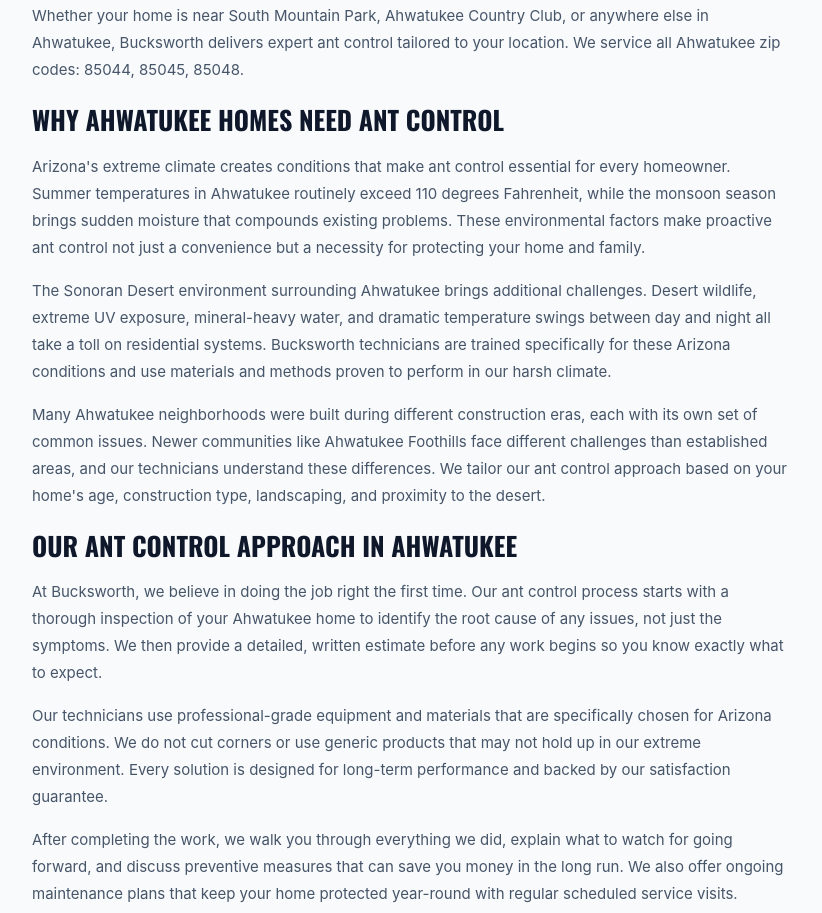
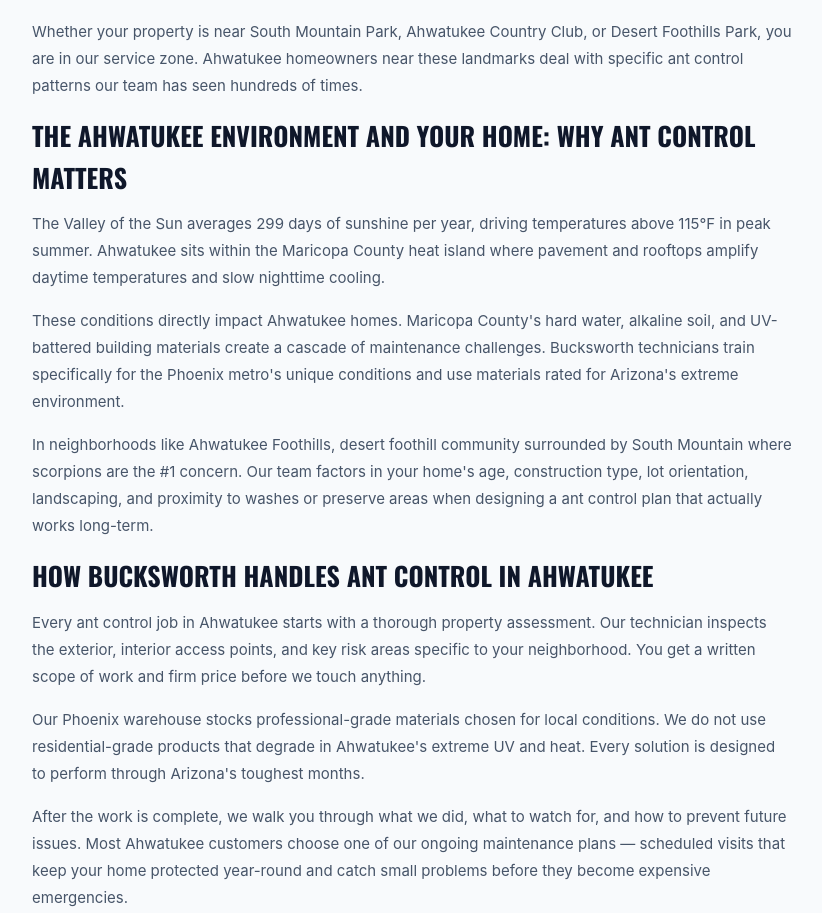
Before and after one commit to jordanmoore0120-cmd/Bucksworth-Site, a Next.js app: page /ahwatukee-az/pest-and-termite/ant-control in a window 1280 px wide. Shown: the part 1459-2372 px from the top of the page, without its empty margins (228-1050 px from the left). Built offline with nearby package versions, Linux system fonts and the light colour scheme; no server answers.

Commit message:
fix: 404 redirects, review schema, sub-service content uniqueness

```diff
--- a/src/app/[city]/[service]/[subservice]/page.tsx
+++ b/src/app/[city]/[service]/[subservice]/page.tsx
@@ -120,9 +120,10 @@
         addressCountry: "US",
       },
       geo: { "@type": "GeoCoordinates", latitude: city.lat, longitude: city.lng },
+      priceRange: "$$",
       aggregateRating: { "@type": "AggregateRating", ratingValue: "4.84", reviewCount: "2000", bestRating: "5" },
-      priceRange: "$$",
     },
+    aggregateRating: { "@type": "AggregateRating", ratingValue: "4.84", reviewCount: "2000", bestRating: "5" },
     areaServed: { "@type": "City", name: city.name, containedInPlace: { "@type": "State", name: "Arizona" } },
     availableChannel: {
       "@type": "ServiceChannel",
@@ -312,61 +313,97 @@
   const n0 = neighborhoods[0];
   const n1 = neighborhoods[1];
   const n2 = neighborhoods[2];
+  const n3 = neighborhoods[3];
   const topNhoods = neighborhoods.slice(0, 5).map((n) => n.name);
+  const svc = subName.toLowerCase();
+
+  // Hash city+sub for deterministic variation
+  const hash = (cityName + subName).split("").reduce((a, c) => a + c.charCodeAt(0), 0);
+  const variant = hash % 3;
+
+  // Branch-specific climate details
+  const climateDetail = branch === "Phoenix"
+    ? `The Valley of the Sun averages 299 days of sunshine per year, driving temperatures above 115°F in peak summer. ${cityName} sits within the ${county} County heat island where pavement and rooftops amplify daytime temperatures and slow nighttime cooling.`
+    : `The Tucson basin sits at 2,600 feet elevation where the Santa Cruz River corridor and five surrounding mountain ranges create a unique microclimate. ${cityName} in ${county} County experiences intense monsoon storms from July through September that bring flash flooding, humidity spikes, and rapid pest migration.`;
+
+  // Population-based community description
+  const popNum = parseInt(population.replace(/[^0-9]/g, ""));
+  const communityType = popNum > 200000
+    ? `As one of Arizona's largest cities with approximately ${population} residents, ${cityName} has an enormous range of housing stock — from 1960s ranch homes to brand-new master-planned communities`
+    : popNum > 50000
+    ? `${cityName}'s growing population of approximately ${population} residents means a mix of established neighborhoods and new construction, each presenting different ${svc} challenges`
+    : `${cityName} is a tight-knit community of approximately ${population} residents where neighbors share recommendations and word of mouth matters — which is exactly why Bucksworth maintains a 4.8-star rating here`;
 
   return [
     {
-      heading: `Professional ${subName} in ${cityName}, Arizona`,
+      heading: `${subName} Services in ${cityName}, ${county} County`,
       paragraphs: [
-        `${longDesc} Bucksworth Home Services has been the trusted choice for ${subName.toLowerCase()} in ${cityName} and the greater ${branch} metro area since 2013. Our licensed, insured technicians bring years of Arizona-specific experience to every job — from ${n0 ? n0.name : "established neighborhoods"} to ${n1 ? n1.name : "new subdivisions"} and everywhere in between.`,
-        `${cityName} homeowners face unique challenges that generic solutions cannot address. With a population of approximately ${population} residents across ${county} County, the demand for expert ${subName.toLowerCase()} continues to grow. Bucksworth meets that demand with same-day service availability, transparent pricing, and a satisfaction guarantee on every job.`,
-        `Whether you are dealing with an emergency situation or planning preventive maintenance, our ${cityName} ${subName.toLowerCase()} team is ready to help. Call ${phone} for a free inspection and upfront estimate with no hidden fees or surprise charges.`,
+        `${longDesc} Bucksworth Home Services has delivered expert ${svc} in ${cityName} since 2013, and we understand that ${county} County properties face conditions that national chains and generic providers simply cannot address.${n0 ? ` From ${n0.name}${n0.zips[0] ? ` (${n0.zips[0]})` : ""} to ${n1 ? n1.name : "surrounding areas"}${n1?.zips[0] ? ` (${n1.zips[0]})` : ""}, our licensed technicians tailor every job to the specific property and neighborhood.` : ""}`,
+        `${communityType}. Bucksworth matches the right technician, equipment, and approach to each situation, backed by same-day availability and free upfront estimates.`,
+        `Need ${svc} in ${cityName} today? Call ${phone} — our ${branch} dispatch team can often get a technician to your door within hours, not days.`,
       ],
     },
     {
-      heading: `${subName} Across ${cityName} Neighborhoods`,
+      heading: `Neighborhood-Level ${subName} in ${cityName}`,
       paragraphs: [
-        neighborhoods.length > 0
-          ? `Every ${cityName} neighborhood has its own ${subName.toLowerCase()} challenges. ${n0 ? `In ${n0.name} (zip ${n0.zips[0] || ""}), ${n0.desc.toLowerCase()}` : ""} ${n1 ? `Over in ${n1.name} (zip ${n1.zips[0] || ""}), ${n1.desc.toLowerCase()}` : ""} Our technicians understand these differences and customize their approach for each area.`
-          : `Different areas of ${cityName} face different ${subName.toLowerCase()} challenges based on their proximity to the desert, construction era, and landscaping style. Our technicians customize their approach for each neighborhood.`,
+        n0
+          ? `${n0.name} — ${n0.desc} Our technicians who service ${n0.name} properties know these conditions and arrive prepared with the right equipment and materials for the job.`
+          : `${cityName}'s neighborhoods vary widely in age, construction style, and landscaping. Desert-adjacent properties face different ${svc} challenges than homes in established, irrigated communities. Our technicians evaluate each property individually.`,
+        n1
+          ? `${n1.name} — ${n1.desc} The contrast between ${n0 ? n0.name : "other areas"} and ${n1.name} is exactly why Bucksworth never uses a one-size-fits-all approach in ${cityName}.`
+          : `Whether your home backs up to open desert or sits in a mature subdivision with irrigated landscaping, Bucksworth adapts our ${svc} methods to your specific environment.`,
         n2
-          ? `${n2.name} residents often deal with different issues than those in ${n0 ? n0.name : cityName + " proper"}. ${n2.desc} That is why Bucksworth does not offer one-size-fits-all solutions. When our technician arrives at your ${cityName} home, they assess your specific property, your neighborhood's unique characteristics, and the local environment before recommending a plan.`
-          : `Our technicians do not offer one-size-fits-all solutions. When they arrive at your ${cityName} home, they assess your specific property, your neighborhood's unique characteristics, and the local environment before recommending a plan.`,
-        landmarks.length > 0
-          ? `Whether your home is near ${landmarks[0]}${landmarks.length > 1 ? `, ${landmarks[1]}` : ""}, or anywhere else in ${cityName}, Bucksworth delivers expert ${subName.toLowerCase()} tailored to your location. We service all ${cityName} zip codes: ${zips || "call for coverage"}.`
-          : `We service all ${cityName} zip codes: ${zips || "call for coverage"}. No matter which neighborhood you call home, Bucksworth delivers expert ${subName.toLowerCase()} tailored to your specific location and needs.`,
+          ? `${n2.name} — ${n2.desc}${n3 ? ` And over in ${n3.name}, ${n3.desc.charAt(0).toLowerCase() + n3.desc.slice(1)}` : ""} Every ${cityName} zip code — ${zips || "all local codes"} — gets the same expert attention.`
+          : `We cover every ${cityName} zip code — ${zips || "call for coverage"} — with the same expert attention. Local knowledge matters, and our ${branch}-based technicians have it.`,
+        landmarks.length > 1
+          ? `Whether your property is near ${landmarks[0]}, ${landmarks[1]}${landmarks.length > 2 ? `, or ${landmarks[2]}` : ""}, you are in our service zone. ${cityName} homeowners near these landmarks deal with specific ${svc} patterns our team has seen hundreds of times.`
+          : landmarks.length === 1
+          ? `Homes near ${landmarks[0]} and throughout ${cityName} are all within our service zone. Local conditions near major landmarks often create predictable ${svc} patterns our team knows well.`
+          : ``,
+      ].filter(Boolean),
+    },
+    {
+      heading: variant === 0
+        ? `Why ${cityName} Properties Are Vulnerable Without ${subName}`
+        : variant === 1
+        ? `The ${cityName} Environment and Your Home: Why ${subName} Matters`
+        : `${subName} Challenges Specific to ${cityName}, Arizona`,
+      paragraphs: [
+        climateDetail,
+        variant === 0
+          ? `For ${cityName} homeowners, this means ${svc} is not optional — it is part of responsible home maintenance. The desert does not forgive neglect. A small issue in March becomes an emergency by July when temperatures and pest activity both peak. Bucksworth's preventive approach catches problems early when they are cheapest and easiest to resolve.`
+          : variant === 1
+          ? `These conditions directly impact ${cityName} homes. ${county} County's hard water, alkaline soil, and UV-battered building materials create a cascade of maintenance challenges. Bucksworth technicians train specifically for the ${branch} metro's unique conditions and use materials rated for Arizona's extreme environment.`
+          : `${cityName}'s position in the ${branch} metro creates a distinct set of ${svc} demands. The combination of extreme heat, monsoon moisture, desert wildlife, and rapid development means homeowners need a provider who understands this specific area — not just Arizona in general, but ${cityName} in particular.`,
+        `${n0 ? `In neighborhoods like ${n0.name}, ${n0.desc.charAt(0).toLowerCase() + n0.desc.slice(1)}` : `Across ${cityName}`} Our team factors in your home's age, construction type, lot orientation, landscaping, and proximity to washes or preserve areas when designing a ${svc} plan that actually works long-term.`,
       ],
     },
     {
-      heading: `Why ${cityName} Homes Need ${subName}`,
+      heading: `How Bucksworth Handles ${subName} in ${cityName}`,
       paragraphs: [
-        `Arizona's extreme climate creates conditions that make ${subName.toLowerCase()} essential for every homeowner. Summer temperatures in ${cityName} routinely exceed 110 degrees Fahrenheit, while the monsoon season brings sudden moisture that compounds existing problems. These environmental factors make proactive ${subName.toLowerCase()} not just a convenience but a necessity for protecting your home and family.`,
-        `The Sonoran Desert environment surrounding ${cityName} brings additional challenges. Desert wildlife, extreme UV exposure, mineral-heavy water, and dramatic temperature swings between day and night all take a toll on residential systems. Bucksworth technicians are trained specifically for these Arizona conditions and use materials and methods proven to perform in our harsh climate.`,
-        `Many ${cityName} neighborhoods were built during different construction eras, each with its own set of common issues. ${n0 ? `Newer communities like ${n0.name} face different challenges than established areas` : "Whether you live in a newer subdivision or an established community"}, and our technicians understand these differences. We tailor our ${subName.toLowerCase()} approach based on your home's age, construction type, landscaping, and proximity to the desert.`,
+        `Every ${svc} job in ${cityName} starts with a thorough property assessment. Our technician inspects the exterior, interior access points, and key risk areas specific to your neighborhood. You get a written scope of work and firm price before we touch anything.`,
+        variant === 0
+          ? `We use commercial-grade products and equipment that withstand Arizona's heat, UV, and monsoon moisture. Nothing we install or apply is generic big-box store product — it is selected specifically for ${county} County conditions and your home's construction type.`
+          : variant === 1
+          ? `Our ${branch} warehouse stocks professional-grade materials chosen for local conditions. We do not use residential-grade products that degrade in ${cityName}'s extreme UV and heat. Every solution is designed to perform through Arizona's toughest months.`
+          : `Bucksworth maintains a local inventory of professional-grade materials at our ${branch} facility, which means we do not have to order parts or products — your ${svc} job gets done on the first visit with the right materials, not whatever a big-box store had on the shelf.`,
+        `After the work is complete, we walk you through what we did, what to watch for, and how to prevent future issues. Most ${cityName} customers choose one of our ongoing maintenance plans — scheduled visits that keep your home protected year-round and catch small problems before they become expensive emergencies.`,
       ],
     },
     {
-      heading: `Our ${subName} Approach in ${cityName}`,
+      heading: `${subName} Coverage: ${topNhoods.length > 0 ? topNhoods.join(", ") : cityName} & Surrounding Areas`,
       paragraphs: [
-        `At Bucksworth, we believe in doing the job right the first time. Our ${subName.toLowerCase()} process starts with a thorough inspection of your ${cityName} home to identify the root cause of any issues, not just the symptoms. We then provide a detailed, written estimate before any work begins so you know exactly what to expect.`,
-        `Our technicians use professional-grade equipment and materials that are specifically chosen for Arizona conditions. We do not cut corners or use generic products that may not hold up in our extreme environment. Every solution is designed for long-term performance and backed by our satisfaction guarantee.`,
-        `After completing the work, we walk you through everything we did, explain what to watch for going forward, and discuss preventive measures that can save you money in the long run. We also offer ongoing maintenance plans that keep your home protected year-round with regular scheduled service visits.`,
+        `Bucksworth serves every corner of ${cityName} and the surrounding ${branch} metro — ${zips ? `zip codes ${zips}` : "all local zip codes"} and adjacent communities.${topNhoods.length > 0 ? ` Our most-served neighborhoods include ${topNhoods.join(", ")}${neighborhoods.length > 5 ? `, plus ${neighborhoods.length - 5} additional areas` : ""}.` : ""}`,
+        `Our ${branch} dispatch center is staffed during business hours to ensure fast scheduling. When you call ${phone}, most ${cityName} appointments are available same-day or next-day. Emergency ${svc} calls get priority routing to the nearest available technician.`,
+        `Already a Bucksworth customer in ${cityName}? Our maintenance plan members get priority scheduling, discounted rates, and a dedicated technician who knows your property history. Ask about our annual plans when you call.`,
       ],
     },
     {
-      heading: `Serving ${topNhoods.length > 0 ? topNhoods.join(", ") : "All of " + cityName} & Beyond`,
+      heading: `Why ${cityName} Homeowners Trust Bucksworth for ${subName}`,
       paragraphs: [
-        `Bucksworth Home Services provides ${subName.toLowerCase()} throughout all of ${cityName} and the surrounding ${branch} metro area.${zips ? ` Our service area in ${cityName} covers zip codes ${zips} and all adjacent communities.` : ""}${topNhoods.length > 0 ? ` We serve neighborhoods including ${topNhoods.join(", ")}${neighborhoods.length > 5 ? `, and ${neighborhoods.length - 5} more` : ""}.` : ""}`,
-        `Our ${branch} dispatch center ensures quick response times throughout ${cityName}. When you call ${phone}, we can typically schedule a same-day or next-day appointment. For emergencies, we prioritize getting a technician to your home as quickly as possible.`,
-      ],
-    },
-    {
-      heading: `Why Choose Bucksworth for ${subName}`,
-      paragraphs: [
-        `Bucksworth Home Services is family-owned and operated, founded right here in Arizona in 2013 by Jordan and Taylor Moore. We treat every home like it is our Gigi's, which means honest work, quality materials, and genuine care for our customers. That philosophy has earned us a 4.8-star rating across 2,000+ reviews from Arizona homeowners, including many of your neighbors right here in ${cityName}.`,
-        `We are Google Guaranteed, meaning Google has independently verified our business licenses, insurance coverage, and employee background checks. When you hire Bucksworth for ${subName.toLowerCase()} in ${cityName}, you are hiring a company that Google trusts enough to back with their own guarantee.`,
-        `Our credentials include Arizona ROC License #343924 and AG License #9613. Every technician is fully licensed, insured, and undergoes ongoing training to stay current with the latest ${subName.toLowerCase()} techniques, materials, and industry best practices.`,
-        `Ready to schedule your free ${subName.toLowerCase()} inspection in ${cityName}? Call us today at ${phone} or use our online estimator to get started. Same-day service is available, and we never charge for estimates or inspections.`,
+        `Bucksworth is family-owned by Jordan and Taylor Moore, who founded the company in Apache Junction in 2013 with one truck and a simple philosophy: treat every home like it is Gigi's. That means honest assessments, quality materials, fair prices, and genuine care. It has earned us 2,000+ five-star reviews from homeowners across the ${branch} metro, including families throughout ${cityName}.`,
+        `We are one of the few ${branch}-area companies that is Google Guaranteed — meaning Google independently verified our licenses, insurance, and employee backgrounds. Arizona ROC #343924 and AG License #9613 are active and in good standing. When you hire Bucksworth for ${svc} in ${cityName}, the work is backed by both our guarantee and Google's.`,
+        `Ready for your free ${svc} assessment in ${cityName}? Call ${phone} today. No trip fees, no hidden charges, no pressure — just an honest evaluation and a written estimate you can count on. Same-day appointments available across all ${cityName} zip codes.`,
       ],
     },
   ];
@@ -380,30 +417,31 @@
   verticalName: string,
   branch: string
 ): { q: string; a: string }[] {
+  const svc = subName.toLowerCase();
   return [
     {
-      q: `How much does ${subName.toLowerCase()} cost in ${cityName}?`,
-      a: `The cost of ${subName.toLowerCase()} in ${cityName} varies depending on the scope of work, the size of your home, and the specific issues involved. Bucksworth provides free, no-obligation inspections and detailed written estimates before any work begins. Call ${phone} for your free estimate.`,
+      q: `How much does ${svc} cost in ${cityName}, AZ?`,
+      a: `${subName} pricing in ${cityName} depends on your home's size, the scope of work, and specific conditions at your property. Bucksworth always provides a free on-site inspection and written estimate before starting — no trip fees or hidden charges. Call ${phone} for your free ${cityName} estimate.`,
     },
     {
-      q: `How quickly can Bucksworth provide ${subName.toLowerCase()} in ${cityName}?`,
-      a: `We offer same-day and next-day ${subName.toLowerCase()} service throughout ${cityName} and the ${branch} metro area. For emergencies, we prioritize rapid response. Call ${phone} to schedule.`,
+      q: `Can I get same-day ${svc} in ${cityName}?`,
+      a: `Yes. Bucksworth offers same-day and next-day ${svc} throughout ${cityName} and the ${branch} metro area. Our dispatch team at ${phone} can check today's availability for your zip code. Emergency situations get priority routing.`,
     },
     {
-      q: `Is Bucksworth licensed for ${subName.toLowerCase()} in Arizona?`,
-      a: `Yes. Bucksworth Home Services holds Arizona ROC License #343924 and AG License #9613. We are fully licensed, bonded, insured, and Google Guaranteed. Every technician undergoes background checks and ongoing training.`,
+      q: `Is Bucksworth licensed for ${svc} in ${cityName}?`,
+      a: `Absolutely. Bucksworth Home Services holds Arizona ROC License #343924, AG License #9613, and is Google Guaranteed — meaning Google has independently verified our business licenses, insurance, and employee background checks. We have served ${cityName} homeowners since 2013.`,
     },
     {
-      q: `Does Bucksworth offer a warranty on ${subName.toLowerCase()}?`,
-      a: `Yes, all of our ${subName.toLowerCase()} work comes with a satisfaction guarantee. We also offer ongoing maintenance plans that provide regular service visits and priority scheduling. Specific warranty terms are provided with your written estimate.`,
+      q: `What warranty does Bucksworth offer on ${svc}?`,
+      a: `All ${svc} work in ${cityName} comes with our satisfaction guarantee. Maintenance plan members receive extended coverage and priority scheduling. Your technician will explain the specific warranty terms included with your written estimate before any work begins.`,
     },
     {
-      q: `What areas near ${cityName} do you cover for ${subName.toLowerCase()}?`,
-      a: `We serve all of ${cityName} and the surrounding ${branch} metro area, covering 33 cities across Arizona. Whether you are in ${cityName} proper or a nearby community, our technicians can be at your home quickly.`,
+      q: `What ${cityName} neighborhoods does Bucksworth serve for ${svc}?`,
+      a: `We serve every neighborhood and zip code in ${cityName} as well as surrounding ${branch} metro communities — 33 cities total. Whether you are in ${cityName} proper or a nearby area, our technicians are typically 30 minutes or less from your door.`,
     },
     {
-      q: `Do I need to be home during ${subName.toLowerCase()} service?`,
-      a: `For most ${subName.toLowerCase()} services, we recommend being home for the initial inspection so we can walk you through our findings and discuss the recommended approach. However, for ongoing maintenance visits, we can work with your schedule and handle exterior services while you are away.`,
+      q: `Do I need to be home for ${svc} service in ${cityName}?`,
+      a: `We recommend being home for the initial inspection so our technician can walk you through findings and recommendations. For ongoing maintenance visits, many ${cityName} customers give us exterior access instructions and we handle everything while you are at work.`,
     },
   ];
 }
```
